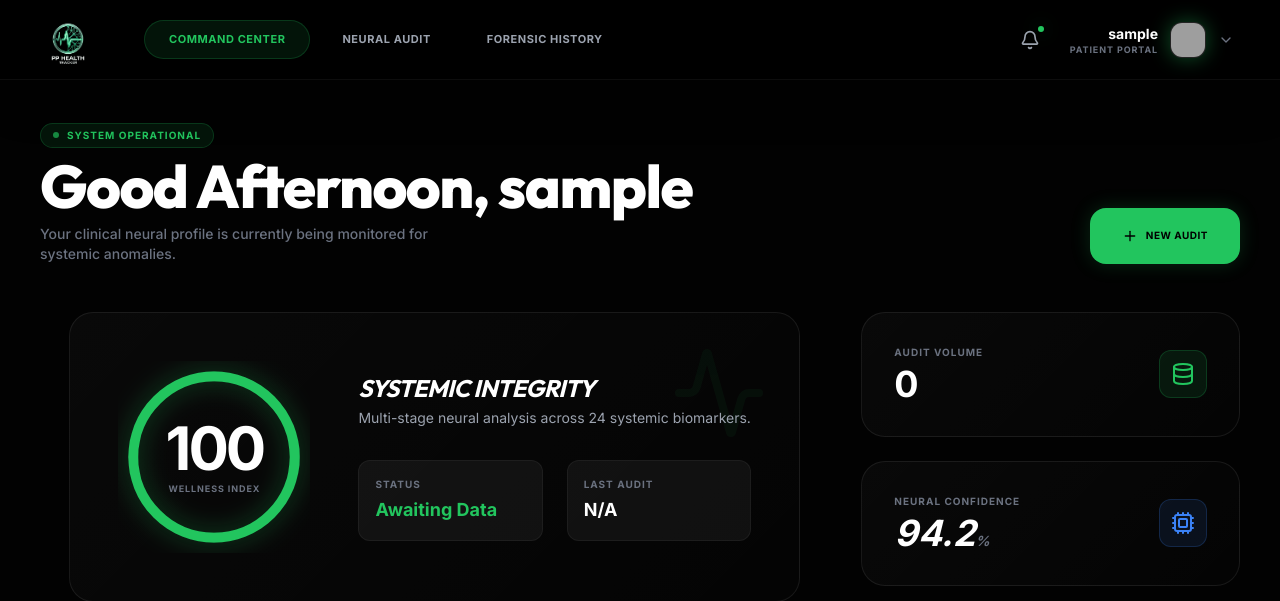
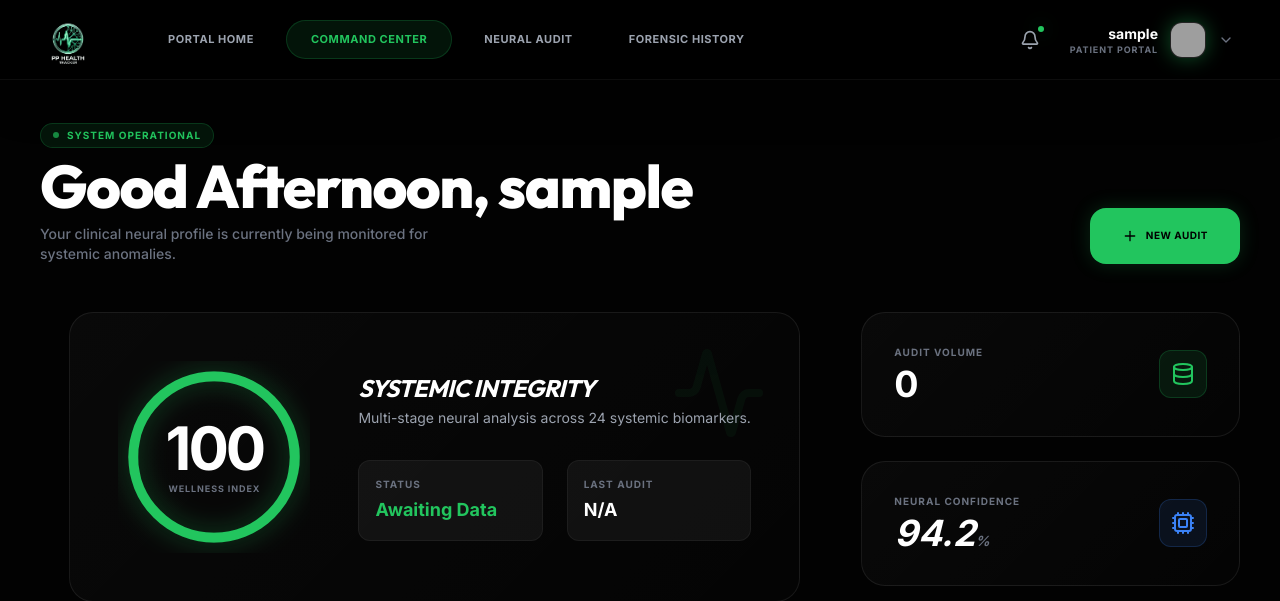
Before and after one commit to Whitedevil2004r27/PP-Health-Tracker, a Flask app: page /dashboard in a window 1280 px wide. Shown: the top 601 px of the page. Run offline with Flask 3, Linux system fonts and the light colour scheme; the visitor is signed in with stand-in values (Sample User, id 1); data that the repository does not hold is empty; some libraries are stand-ins or nearby versions; grey boxes are pictures that could not be loaded.

Commit message:
Accessibility: Enabled Home page access for logged-in users and updated navbar navigation

```diff
--- a/app.py
+++ b/app.py
@@ -305,8 +305,6 @@ columns = numerical_cols + categorical_cols
 # -------------------------
 @app.route('/')
 def home():
-    if 'username' in session:
-        return redirect(url_for('predict'))
     return render_template('index.html')
 
 @app.route('/register', methods=['GET','POST'])
--- a/templates/base.html
+++ b/templates/base.html
@@ -241,13 +241,14 @@
         <header class="h-20 border-b border-white/5 bg-dark/60 backdrop-blur-xl sticky top-0 z-[100] flex items-center justify-between px-10 transition-all duration-500 shadow-2xl">
             <div class="flex items-center space-x-12">
                 <!-- Global Brand Logo -->
-                <a href="{{ url_for('dashboard') if session.get('user_id') else url_for('home') }}" class="flex items-center group outline-none">
+                <a href="{{ url_for('home') }}" class="flex items-center group outline-none">
                     <img src="{{ url_for('static', filename='logo.png') }}" alt="Logo" class="w-14 h-14 object-contain group-hover:scale-110 transition-transform duration-500 py-1">
                 </a>
 
                 {% if session.get('user_id') %}
                 <!-- Unified Desktop Top Navigation Menu -->
                 <nav class="hidden md:flex items-center space-x-2">
+                    <a href="{{ url_for('home') }}" class="px-6 py-2.5 rounded-full text-[11px] font-bold uppercase tracking-wider transition-all {% if request.path == url_for('home') %}text-primary bg-primary/10 border border-primary/20{% else %}text-gray-400 hover:text-white hover:bg-white/5{% endif %}">Portal Home</a>
                     <a href="{{ url_for('dashboard') }}" class="px-6 py-2.5 rounded-full text-[11px] font-bold uppercase tracking-wider transition-all {% if request.path == url_for('dashboard') %}text-primary bg-primary/10 border border-primary/20{% else %}text-gray-400 hover:text-white hover:bg-white/5{% endif %}">Command Center</a>
                     <a href="{{ url_for('predict') }}" class="px-6 py-2.5 rounded-full text-[11px] font-bold uppercase tracking-wider transition-all {% if request.path == url_for('predict') %}text-primary bg-primary/10 border border-primary/20{% else %}text-gray-400 hover:text-white hover:bg-white/5{% endif %}">Neural Audit</a>
                     <a href="{{ url_for('history') }}" class="px-6 py-2.5 rounded-full text-[11px] font-bold uppercase tracking-wider transition-all {% if request.path == url_for('history') %}text-primary bg-primary/10 border border-primary/20{% else %}text-gray-400 hover:text-white hover:bg-white/5{% endif %}">Forensic History</a>
```
